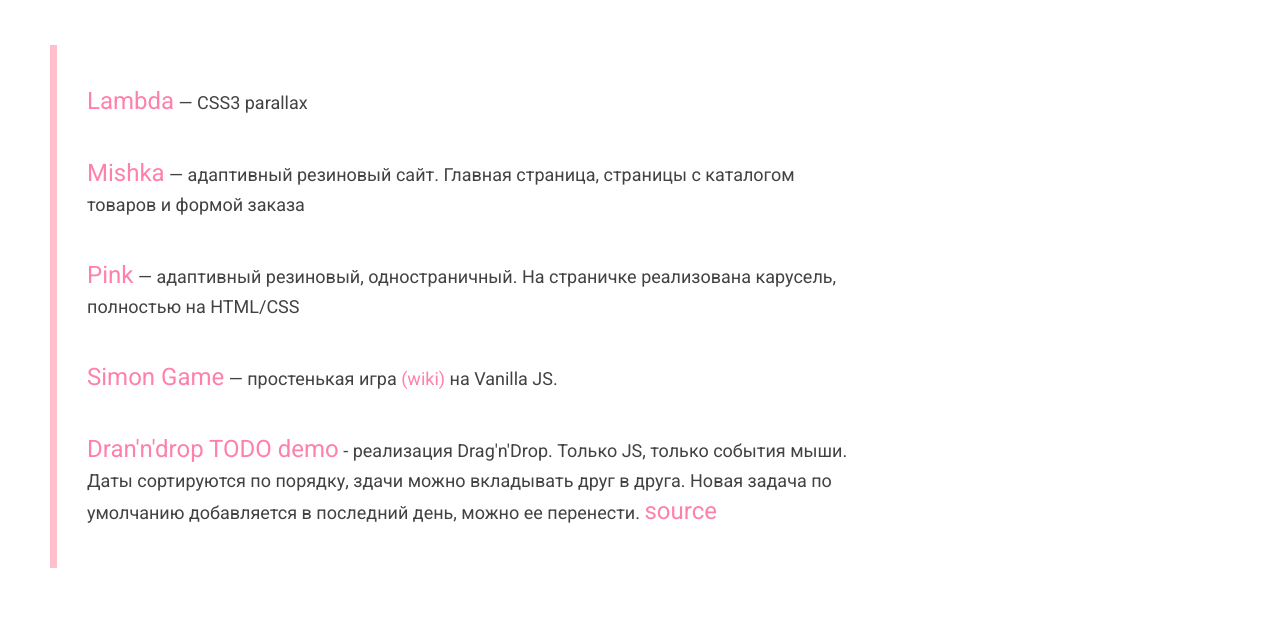
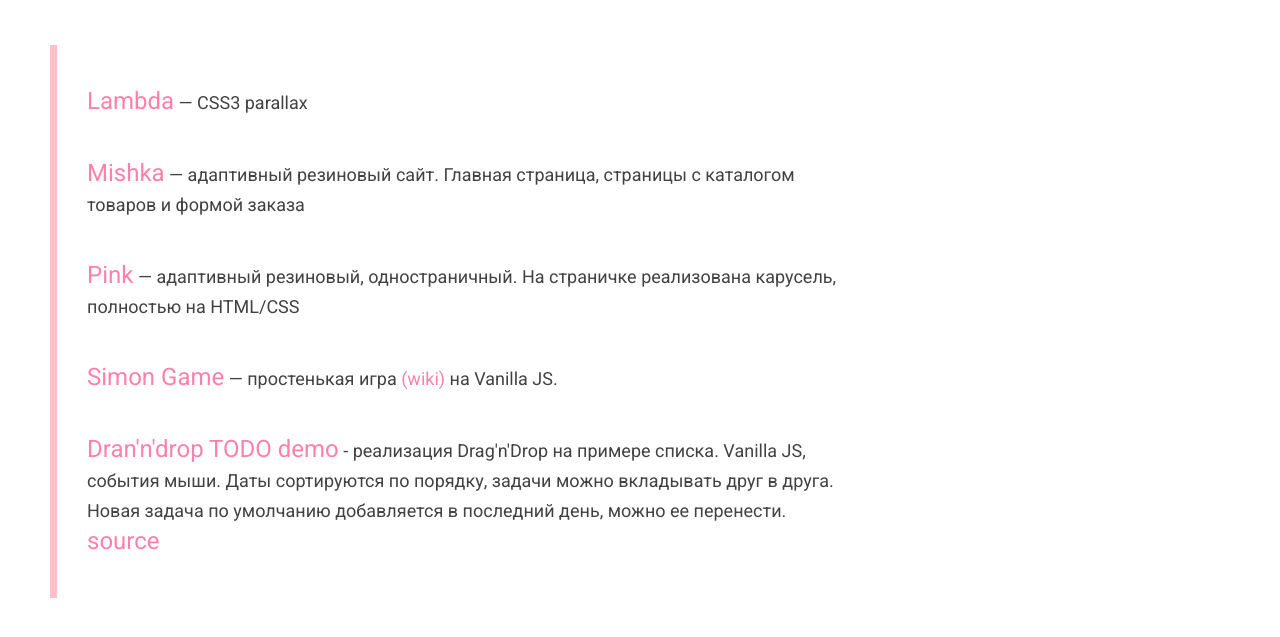
Before and after one commit to suncitygirl/suncitygirl, a plain HTML site: page index.html in a window 1280 px wide. Shown: the part 205-842 px from the top of the page. Drawn offline with Linux system fonts and the light colour scheme.

Commit message:
Edit description

```diff
--- a/index.html
+++ b/index.html
@@ -32,7 +32,7 @@
             </li>
             <li>
               <a href="dragndrop/index.html">Dran'n'drop TODO demo</a>
-              <span> - реализация Drag'n'Drop. Только JS, только события мыши. Даты сортируются по порядку, здачи можно вкладывать друг в друга. Новая задача по умолчанию добавляется в последний день, можно ее перенести.
+              <span> - реализация Drag'n'Drop на примере списка. Vanilla JS, события мыши. Даты сортируются по порядку, задачи можно вкладывать друг в друга. Новая задача по умолчанию добавляется в последний день, можно ее перенести.
                <a href="https://github.com/suncitygirl/drag-n-drop/tree/master/src">source</a></span>
             </li>
         </ul>
```
